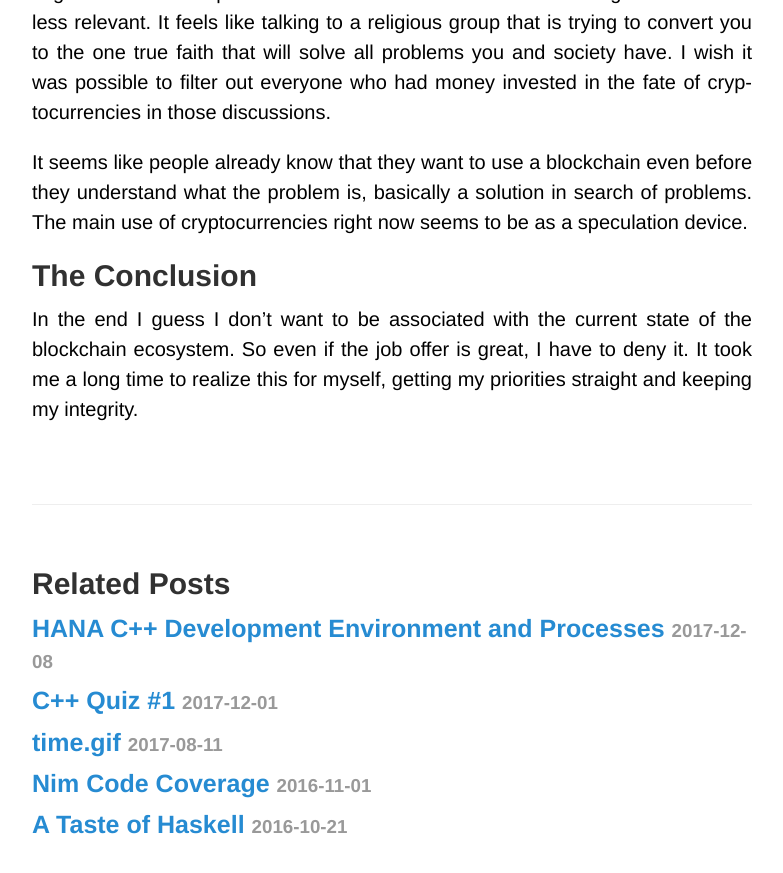
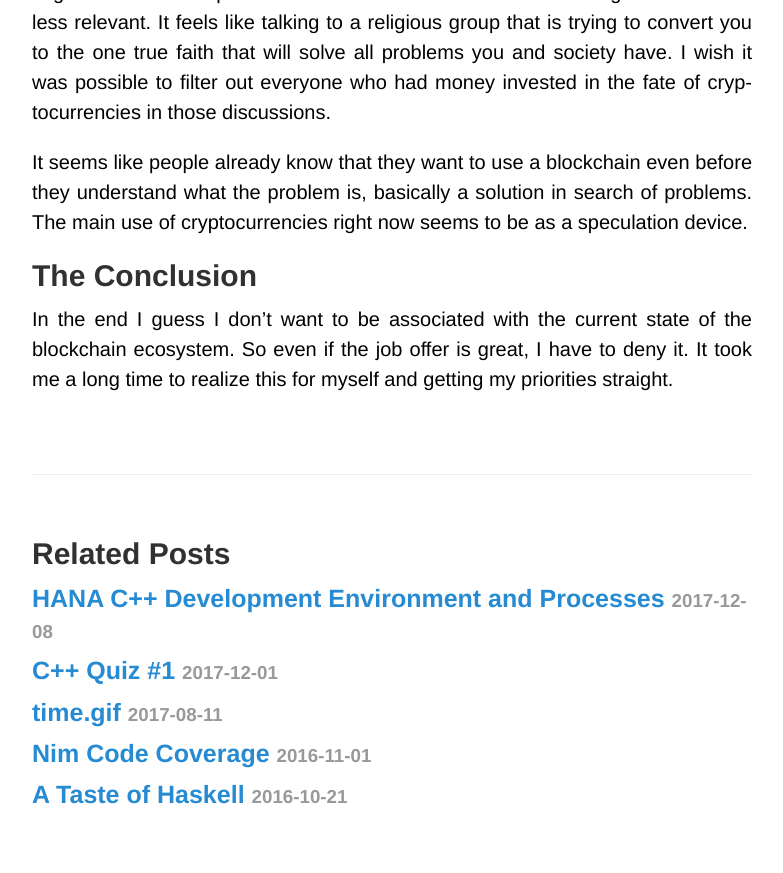
Before and after one commit to HookRace/hookrace-web, a Jekyll site: the page built from www/_posts/2018-01-22-turning-down-blockchain.markdown, in a window 1280 px wide and 900 px high, scrolled down 1517 px. Shown: the top 873 px of the window, without its empty margins (248-1031 px from the left). Built offline with Jekyll 4.4.1, drawn with Linux system fonts in a browser that asks for light colours.

Commit message:
Less harsh conclusion

```diff
--- a/www/_posts/2018-01-22-turning-down-blockchain.markdown
+++ b/www/_posts/2018-01-22-turning-down-blockchain.markdown
@@ -35,4 +35,4 @@ It seems like people already know that they want to use a blockchain even before
 
 ## The Conclusion
 
-In the end I guess I don't want to be associated with the current state of the blockchain ecosystem. So even if the job offer is great, I have to deny it. It took me a long time to realize this for myself, getting my priorities straight and keeping my integrity.
+In the end I guess I don't want to be associated with the current state of the blockchain ecosystem. So even if the job offer is great, I have to deny it. It took me a long time to realize this for myself and getting my priorities straight.
```
